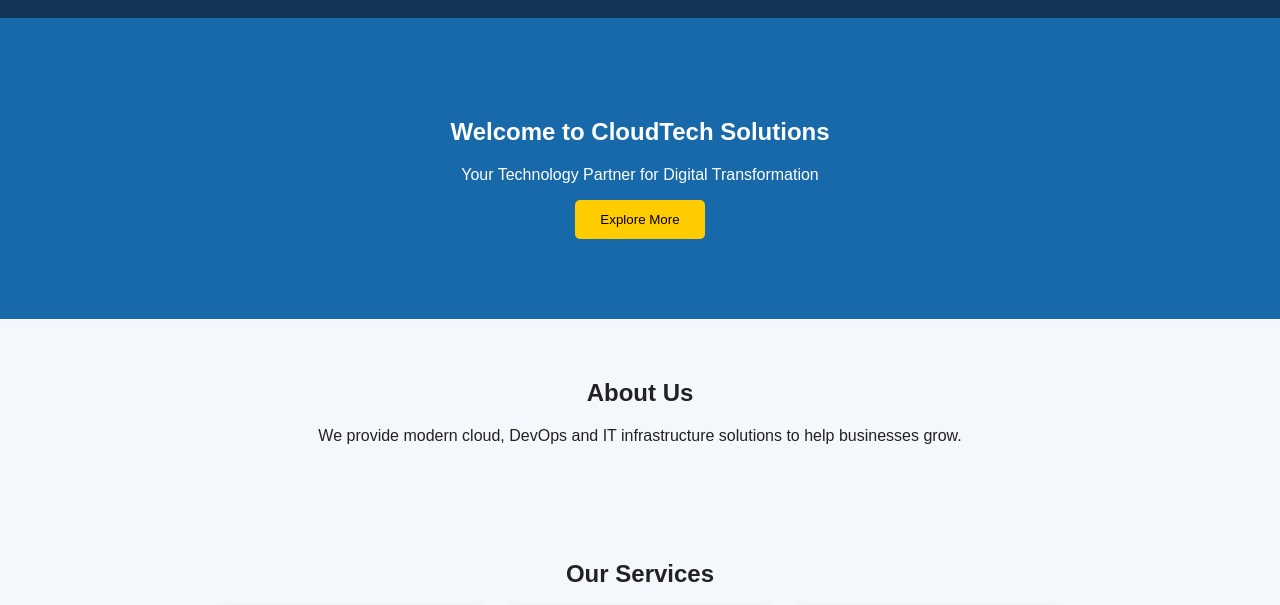
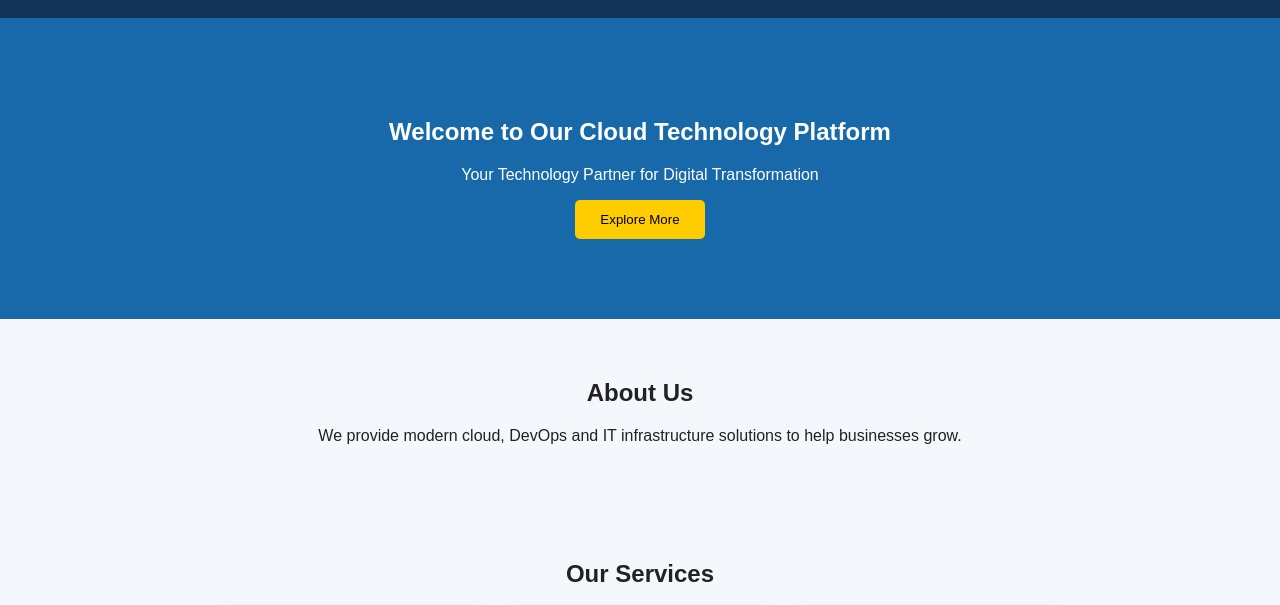
Before and after one commit to lalitvats1985/cloudtech-website, a plain HTML site: page index.html in a window 1280 px wide. Shown: the part 120-725 px from the top of the page. Drawn offline with Linux system fonts and the light colour scheme; a script that the page names is missing.

Commit message:
modify index.html

```diff
--- a/index.html
+++ b/index.html
@@ -20,7 +20,7 @@
     </header>
 
     <section id="home" class="hero">
-        <h2>Welcome to CloudTech Solutions</h2>
+        <h2>Welcome to Our Cloud Technology Platform</h2>
         <p>Your Technology Partner for Digital Transformation</p>
         <button onclick="showMessage()">Explore More</button>
     </section>
```
